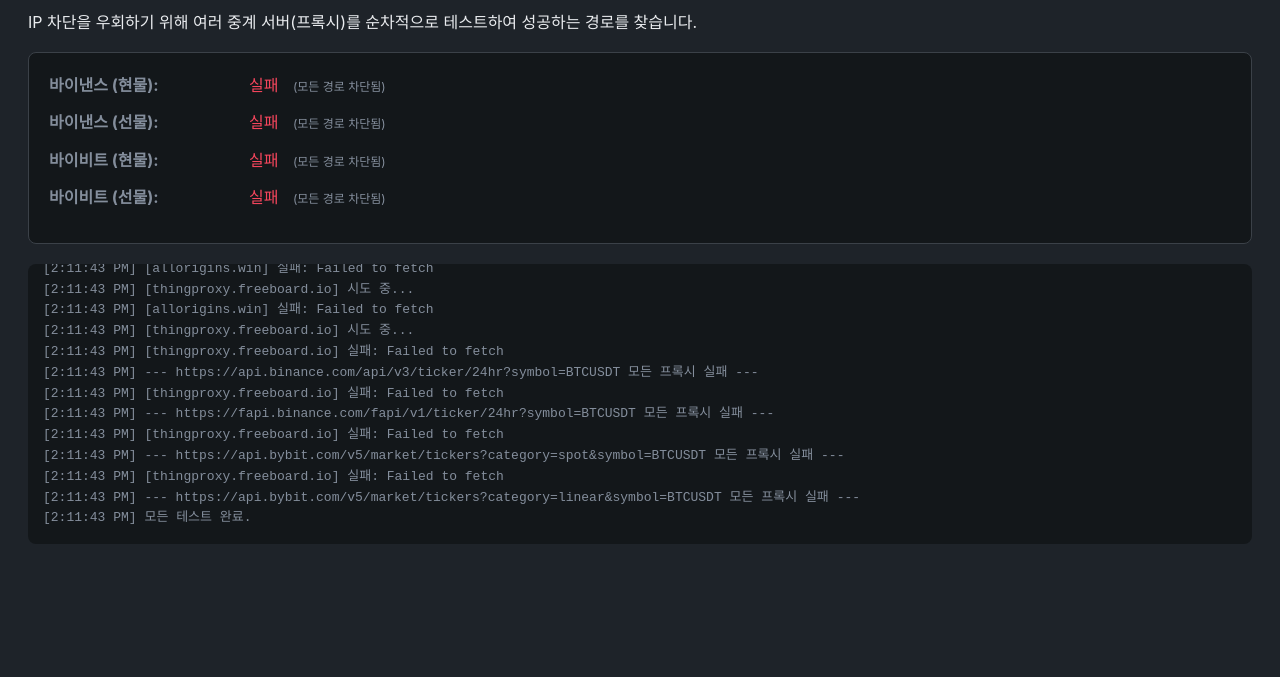
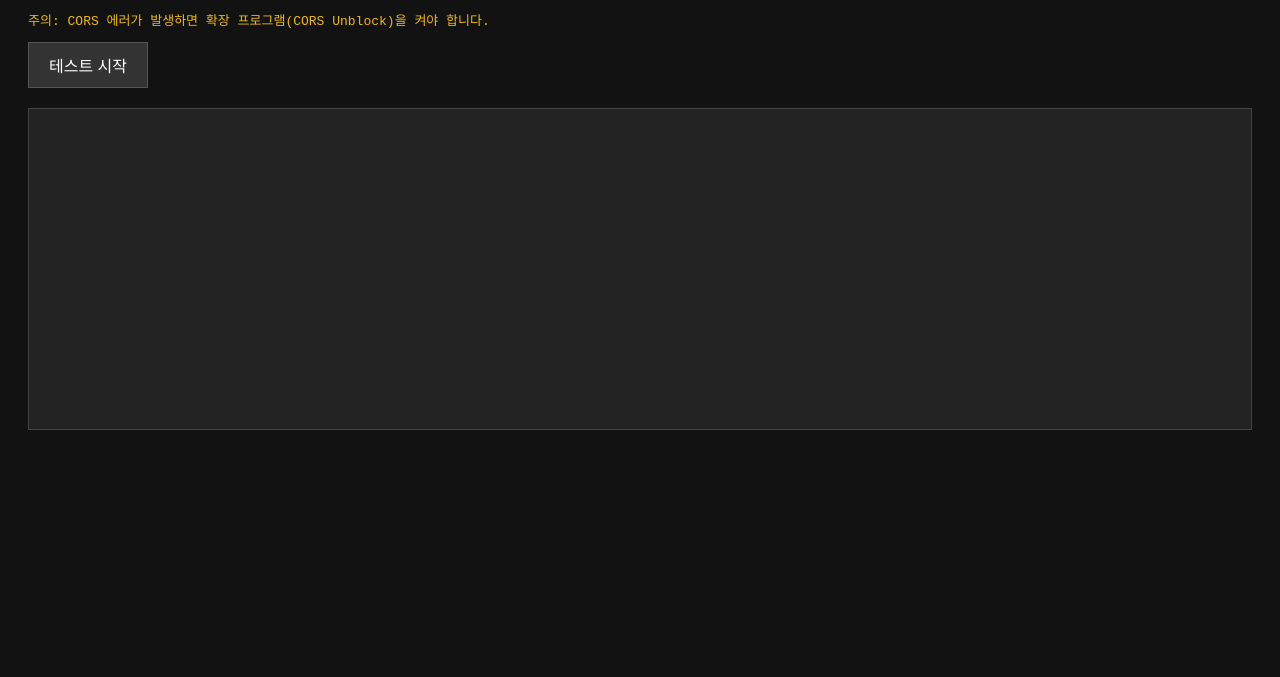
Before and after one commit to starppqq463-create/my-coin, a website: page api/test-btc.html in a window 1280 px wide. Shown: the part 123-800 px from the top of the page. Drawn offline with Linux system fonts and the light colour scheme; no server answers.

Commit message:
Add files via upload

```diff
--- a/api/test-btc.html
+++ b/api/test-btc.html
@@ -2,108 +2,79 @@
 <html lang="ko">
 <head>
     <meta charset="UTF-8">
-    <title>API 연결 자동 테스트</title>
+    <title>BTC 가격 직접 연결 테스트</title>
     <style>
-        body { font-family: -apple-system, BlinkMacSystemFont, "Segoe UI", Roboto, "Helvetica Neue", Arial, sans-serif; background-color: #1e2329; color: #eaecef; padding: 20px; line-height: 1.6; }
-        h1 { color: #f0b90b; border-bottom: 1px solid #3b4148; padding-bottom: 10px; }
-        #results { border: 1px solid #3b4148; padding: 20px; border-radius: 8px; background-color: #13171a; }
-        .item { margin-bottom: 12px; font-size: 16px; display: flex; align-items: center; }
-        .label { font-weight: bold; color: #848e9c; min-width: 200px; display: inline-block; }
-        .price { color: #14f195; font-family: monospace, monospace; font-size: 18px; }
-        .error { color: #f6465d; }
-        .success { color: #14f195; }
-        .info { font-size: 12px; color: #848e9c; margin-left: 10px; }
-        #status { margin-top: 20px; padding: 15px; font-size: 13px; color: #848e9c; white-space: pre-wrap; background-color: #13171a; border-radius: 8px; height: 250px; overflow-y: auto; font-family: monospace; }
+        body { background-color: #121212; color: #eee; font-family: monospace; padding: 20px; }
+        .log { white-space: pre-wrap; background: #222; padding: 10px; border: 1px solid #444; height: 300px; overflow-y: auto; }
+        .success { color: #0f0; }
+        .error { color: #f00; }
+        button { padding: 10px 20px; font-size: 16px; cursor: pointer; background: #333; color: white; border: 1px solid #555; }
+        button:hover { background: #444; }
+        .item { margin: 10px 0; font-size: 18px; }
     </style>
 </head>
 <body>
-    <h1>API 연결 자동 테스트</h1>
-    <p>IP 차단을 우회하기 위해 여러 중계 서버(프록시)를 순차적으로 테스트하여 성공하는 경로를 찾습니다.</p>
-    <div id="results">
-        <div class="item"><span class="label">바이낸스 (현물):</span> <span id="binance-spot">-</span></div>
-        <div class="item"><span class="label">바이낸스 (선물):</span> <span id="binance-futures">-</span></div>
-        <div class="item"><span class="label">바이비트 (현물):</span> <span id="bybit-spot">-</span></div>
-        <div class="item"><span class="label">바이비트 (선물):</span> <span id="bybit-futures">-</span></div>
-    </div>
-    <pre id="status">테스트 시작...</pre>
+    <h1>BTC 가격 직접 연결 테스트 (서버/프록시 미사용)</h1>
+    <p>사용자의 브라우저에서 거래소 API로 직접 요청을 보냅니다.</p>
+    <p style="color: #f0b90b;">주의: CORS 에러가 발생하면 확장 프로그램(CORS Unblock)을 켜야 합니다.</p>
+    <button onclick="runTest()">테스트 시작</button>
+    <div id="results" style="margin-top: 20px;"></div>
+    <div id="logs" class="log" style="margin-top: 20px;"></div>
 
     <script>
-        const PROXIES = [
-            { name: 'corsproxy.io', fn: url => `https://corsproxy.io/?${encodeURIComponent(url)}` },
-            { name: 'allorigins.win', fn: url => `https://api.allorigins.win/get?url=${encodeURIComponent(url)}` },
-            { name: 'thingproxy.freeboard.io', fn: url => `https://thingproxy.freeboard.io/fetch/${url}` },
+        const TARGETS = [
+            { name: 'Binance Futures', url: 'https://fapi.binance.com/fapi/v1/ticker/24hr?symbol=BTCUSDT', path: 'lastPrice' },
+            { name: 'Bybit Spot', url: 'https://api.bybit.com/v5/market/tickers?category=spot&symbol=BTCUSDT', path: 'result.list.0.lastPrice' },
+            { name: 'Bybit Futures', url: 'https://api.bybit.com/v5/market/tickers?category=linear&symbol=BTCUSDT', path: 'result.list.0.lastPrice' }
         ];
 
-        const statusEl = document.getElementById('status');
-
-        function log(message) {
-            console.log(message);
-            statusEl.textContent += `\n[${new Date().toLocaleTimeString()}] ${message}`;
-            statusEl.scrollTop = statusEl.scrollHeight;
+        function log(msg, type = '') {
+            const el = document.getElementById('logs');
+            const span = document.createElement('div');
+            span.textContent = `[${new Date().toLocaleTimeString()}] ${msg}`;
+            if (type) span.className = type;
+            el.appendChild(span);
+            el.scrollTop = el.scrollHeight;
         }
 
-        async function fetchWithProxies(url, jsonPath) {
-            log(`--- ${url} 테스트 시작 ---`);
-            for (const proxy of PROXIES) {
-                const fullUrl = proxy.fn(url);
-                log(`[${proxy.name}] 시도 중...`);
+        function getValue(obj, path) {
+            return path.split('.').reduce((acc, part) => acc && acc[part], obj);
+        }
+
+        async function runTest() {
+            const resultsDiv = document.getElementById('results');
+            resultsDiv.innerHTML = '';
+            document.getElementById('logs').innerHTML = '테스트 시작...\n';
+
+            for (const target of TARGETS) {
+                log(`요청 중: ${target.name} (${target.url})...`);
                 try {
-                    const controller = new AbortController();
-                    const timeoutId = setTimeout(() => controller.abort(), 10000); // 10초 타임아웃
+                    const start = Date.now();
+                    const res = await fetch(target.url);
+                    const duration = Date.now() - start;
 
-                    const response = await fetch(fullUrl, { signal: controller.signal });
-                    clearTimeout(timeoutId);
+                    if (!res.ok) throw new Error(`HTTP Status ${res.status}`);
 
-                    if (!response.ok) {
-                        throw new Error(`HTTP ${response.status}`);
+                    const data = await res.json();
+                    const price = getValue(data, target.path);
+
+                    if (price) {
+                        log(`${target.name} 성공! 가격: ${price} (소요시간: ${duration}ms)`, 'success');
+                        resultsDiv.innerHTML += `<div class="item success">${target.name}: $${Number(price).toLocaleString()}</div>`;
+                    } else {
+                        throw new Error('데이터 구조가 예상과 다름');
                     }
-
-                    let data = await response.json();
-
-                    // allorigins.win 래핑 해제
-                    if (proxy.name === 'allorigins.win' && data.contents) {
-                        data = JSON.parse(data.contents);
+                } catch (e) {
+                    let errorMsg = e.message;
+                    if (e.name === 'TypeError' && e.message === 'Failed to fetch') {
+                        errorMsg = 'CORS 차단됨 (확장 프로그램 확인 필요)';
                     }
-
-                    // 데이터 경로에서 값 추출
-                    const value = jsonPath.split('.').reduce((o, k) => (o && o[k] !== 'undefined') ? o[k] : null, data);
-
-                    if (value) {
-                        log(`[${proxy.name}] 성공!`);
-                        return { success: true, proxy: proxy.name, price: parseFloat(value) };
-                    } else {
-                        throw new Error('응답에서 가격을 찾을 수 없음');
-                    }
-
-                } catch (error) {
-                    log(`[${proxy.name}] 실패: ${error.message}`);
+                    log(`${target.name} 실패: ${errorMsg}`, 'error');
+                    resultsDiv.innerHTML += `<div class="item error">${target.name}: 실패 (${errorMsg})</div>`;
                 }
             }
-            log(`--- ${url} 모든 프록시 실패 ---`);
-            return { success: false };
+            log('테스트 종료.');
         }
-
-        async function runTest(elementId, apiUrl, jsonPath) {
-            const el = document.getElementById(elementId);
-            const result = await fetchWithProxies(apiUrl, jsonPath);
-            if (result.success) {
-                el.innerHTML = `<span class="price">$${result.price.toLocaleString()}</span> <span class="info">(성공 경로: ${result.proxy})</span>`;
-            } else {
-                el.innerHTML = '<span class="error">실패</span> <span class="info">(모든 경로 차단됨)</span>';
-            }
-        }
-
-        async function runAllTests() {
-            await Promise.all([
-                runTest('binance-spot', 'https://api.binance.com/api/v3/ticker/24hr?symbol=BTCUSDT', 'lastPrice'),
-                runTest('binance-futures', 'https://fapi.binance.com/fapi/v1/ticker/24hr?symbol=BTCUSDT', 'lastPrice'),
-                runTest('bybit-spot', 'https://api.bybit.com/v5/market/tickers?category=spot&symbol=BTCUSDT', 'result.list.0.lastPrice'),
-                runTest('bybit-futures', 'https://api.bybit.com/v5/market/tickers?category=linear&symbol=BTCUSDT', 'result.list.0.lastPrice')
-            ]);
-            log('모든 테스트 완료.');
-        }
-
-        runAllTests();
     </script>
 </body>
 </html>
```
Also changed, not shown: api/data.js (+16 -8 lines).
